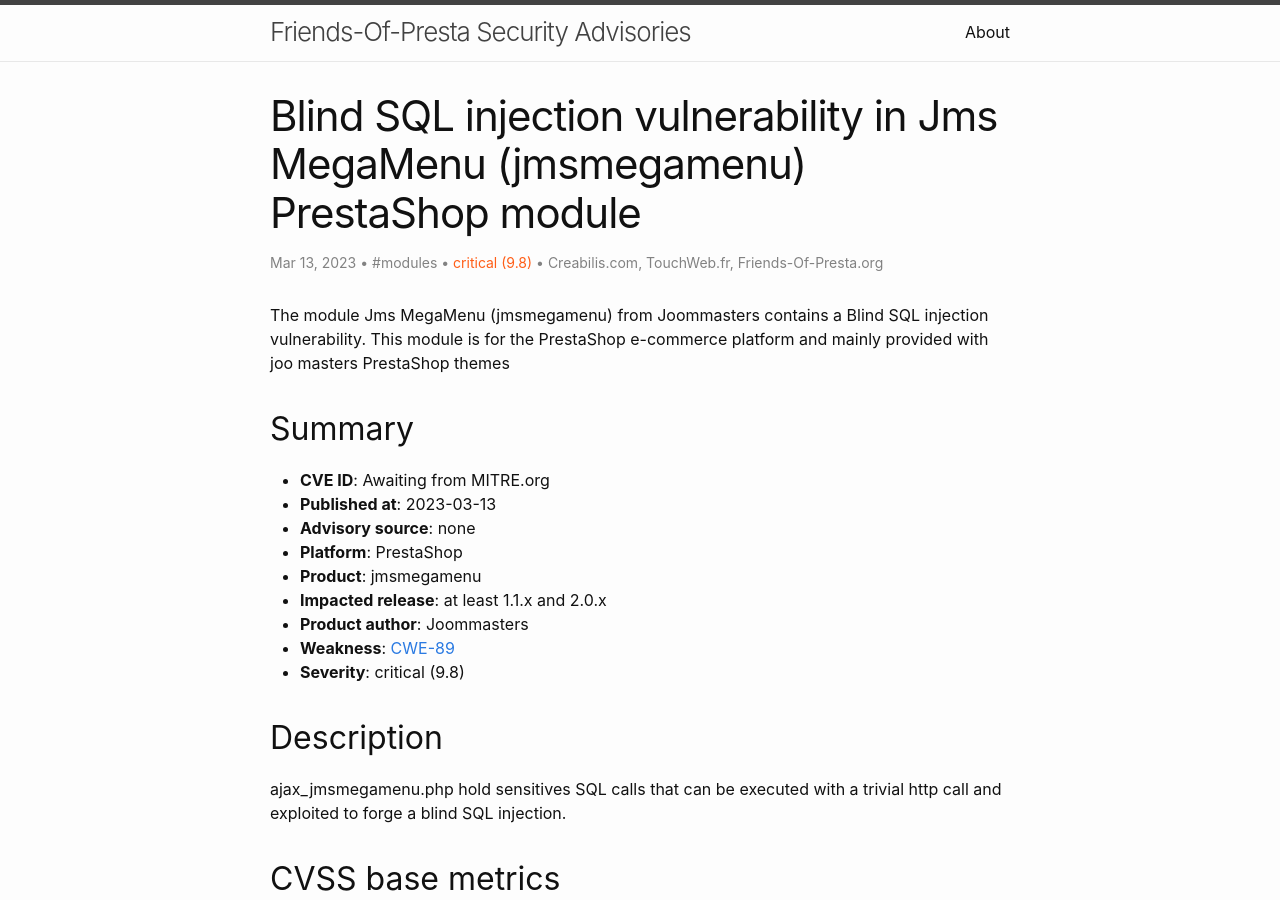
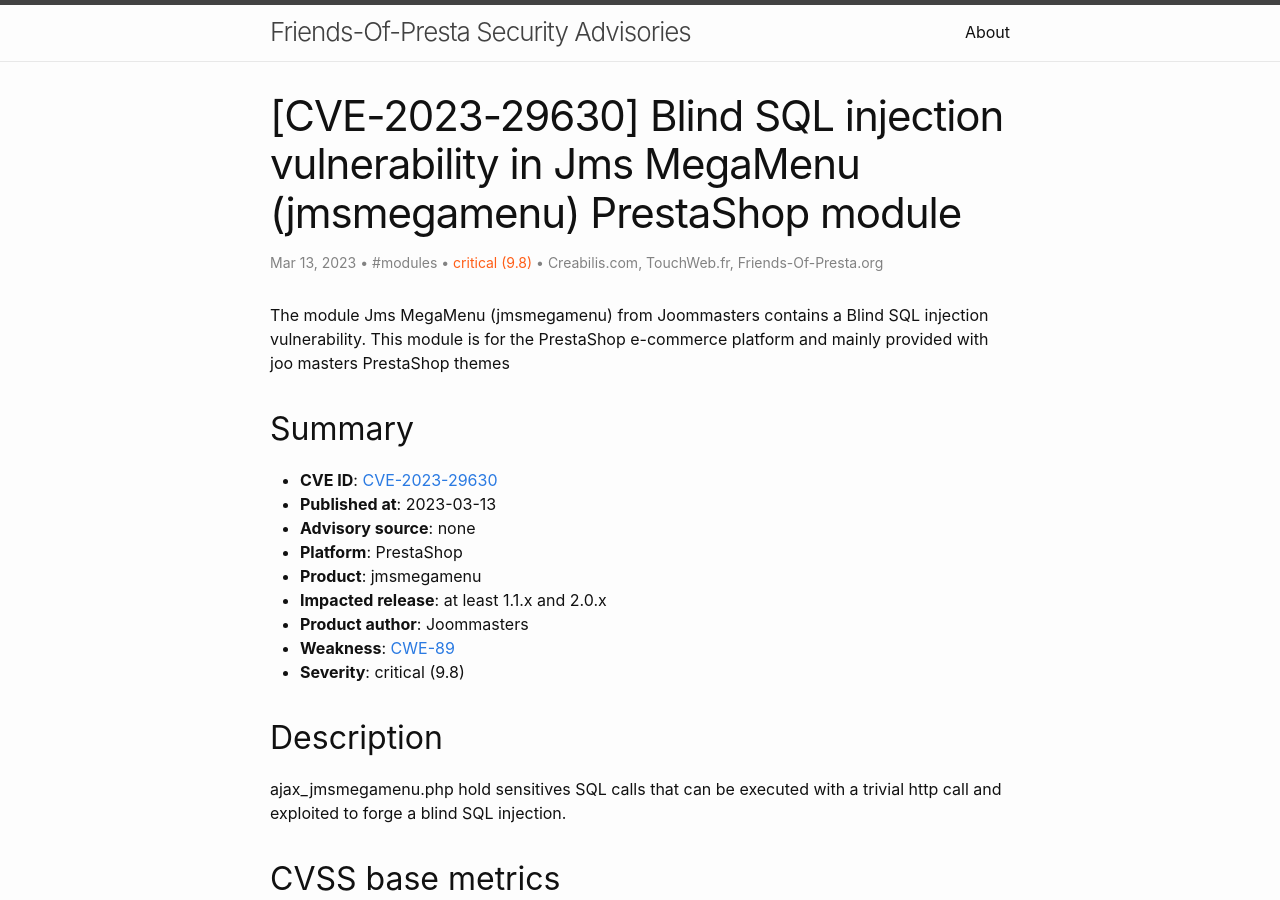
Before and after one commit to friends-of-presta/security-advisories, a Jekyll site: the page built from _posts/2023-03-13-jmsmegamenu.md, in a window 1280 px wide and 900 px high. Built offline with Jekyll 4.4.1, drawn with Linux system fonts in a browser that asks for light colours.

Commit message:
add cve id to jms (#40)

```diff
--- a/_posts/2023-03-13-jmsmegamenu.md
+++ b/_posts/2023-03-13-jmsmegamenu.md
@@ -1,6 +1,6 @@
 ---
 layout: post
-title: "Blind SQL injection vulnerability in Jms MegaMenu (jmsmegamenu) PrestaShop module"
+title: "[CVE-2023-29630] Blind SQL injection vulnerability in Jms MegaMenu (jmsmegamenu) PrestaShop module"
 categories: modules
 author:
 - Creabilis.com
@@ -15,7 +15,7 @@ This module is for the PrestaShop e-commerce platform and mainly provided with j
 
 ## Summary
 
-* **CVE ID**: Awaiting from MITRE.org
+* **CVE ID**: [CVE-2023-29630](https://cve.mitre.org/cgi-bin/cvename.cgi?name=CVE-2023-29630)
 * **Published at**: 2023-03-13
 * **Advisory source**: none
 * **Platform**: PrestaShop
```
Also changed, not shown: _posts/2023-03-13-jmspagebuilder.md (+2 -2 lines), _posts/2023-03-13-jmsslider.md (+2 -2 lines), _posts/2023-03-13-jmsthemelayout.md (+2 -2 lines), _posts/2023-03-13-jmsvermegamenu.md (+2 -2 lines).
